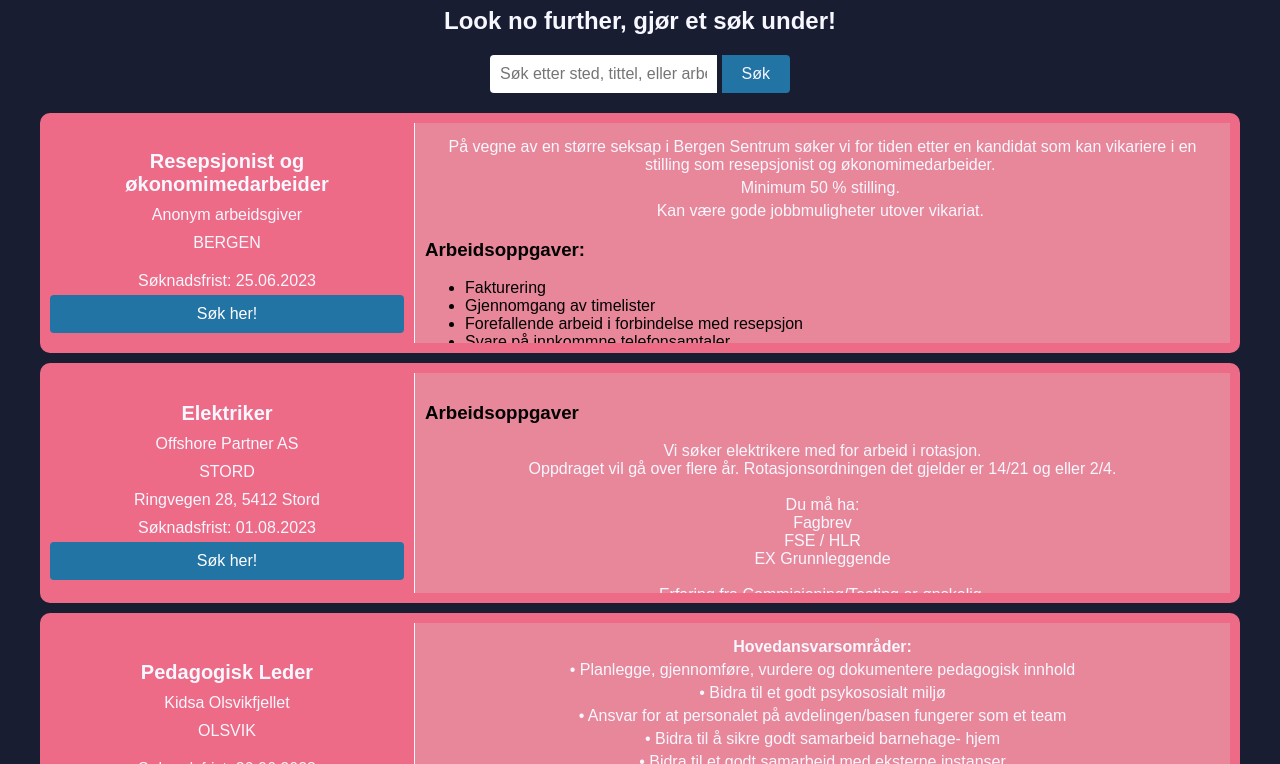
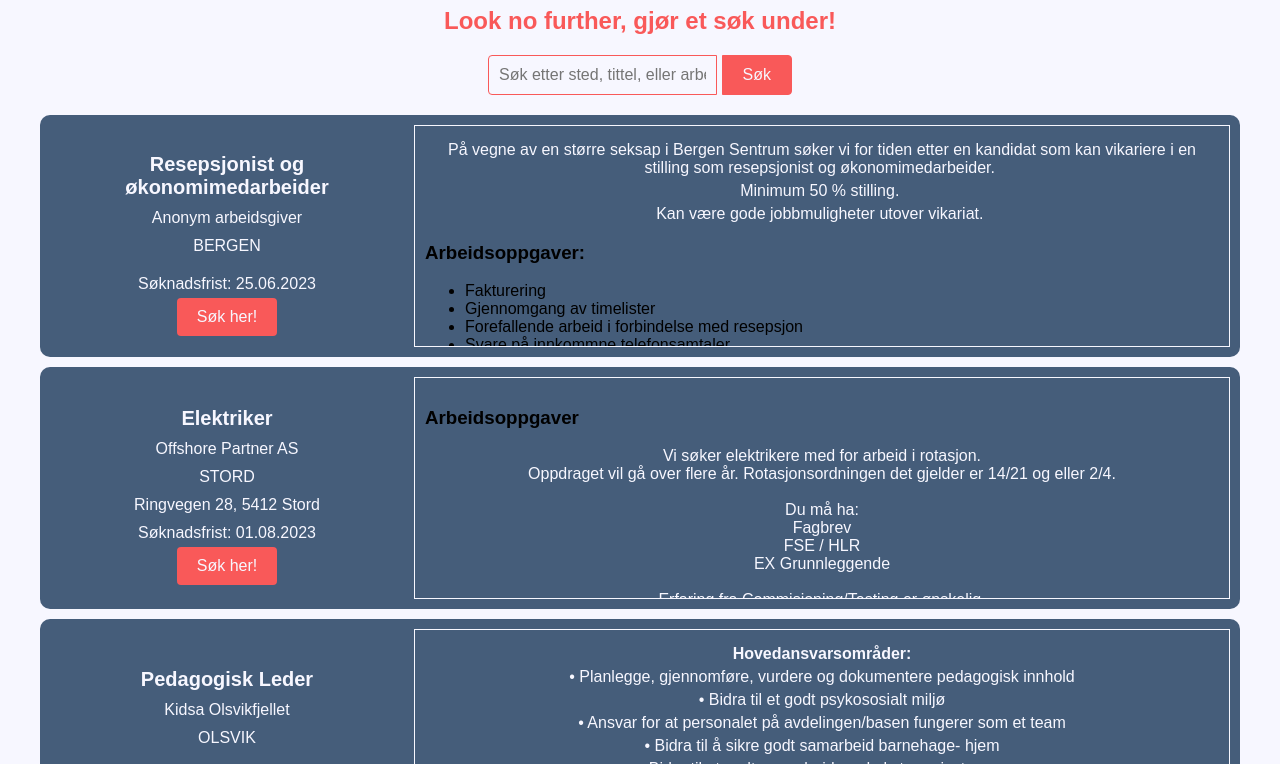
Before and after one commit to hammervold8/jobb-for-ungdommer, a plain HTML site: page index.html in a window 1280 px wide. Shown: the part 73-837 px from the top of the page. Drawn offline with Linux system fonts and the light colour scheme; a script that the page names is missing.

Commit message:
Updated color palette

```diff
--- a/style.css
+++ b/style.css
@@ -2,22 +2,19 @@
 /* Colors */
 
 :root {
-    --ucla-blue: #2274a5ff;
-    --ucla-blue-hover: rgb(23, 85, 121);
-    --oxford-blue: #191d32ff;
-    --citrine: #dec62bff;
-    --citrine-hover: rgb(150, 132, 17);
     --ghost-white: #f7f7ffff;
-    --brighter-pink: rgb(233, 135, 154);
-    --bright-pink: #ED6B86;
-    --bright-pink-hover: #ea3e60;
+
+    --black: #233142;
+    --dark-blue: #455d7a;
+    --red: #f95959;
+    --white: #e3e3e3;
   }
 
 /* General Styles */
 
 body {
     font-family: 'Arial', sans-serif;
-    background-color: var(--oxford-blue);
+    background-color: var(--ghost-white);
     margin: 0;
     padding-left: 40px;
     padding-right: 40px;
@@ -31,12 +28,12 @@ body {
 
   h1 {
     text-align: center;
-    color: var(--ghost-white);
+    color: var(--red);
   }
 
   h2 {
     text-align: center;
-    color: var(--ghost-white);
+    color: var(--red);
   }
 
   p {
@@ -57,7 +54,7 @@ body {
     align-items: center;
     padding: 10px;
     margin-bottom: 10px;
-    background-color: var(--bright-pink);
+    background-color: var(--dark-blue);
     border-radius: 10px;
     width: 100%;
     display: inline-flex;
@@ -70,6 +67,8 @@ body {
     flex-direction: column;
     width: 30%;
     margin-right: 10px;
+    text-align: center;
+    align-items: center;
   }
 
   .job-card .job-details .job-title {
@@ -104,11 +103,23 @@ body {
     text-align: center;
   }
 
+  .apply-button {
+    background-color: var(--red);
+    color: var(--ghost-white);
+    padding: 10px 20px;
+    font-size: 16px;
+    width: fit-content;
+    cursor: pointer;
+    border: none;
+    border-radius: 4px;
+    text-align: center;
+  }
+
   .job-description {
     flex: 1;
     padding: 10px;
-    border-left: 1px solid var(--ghost-white);
-    background-color: var(--brighter-pink);
+    border: 1px solid var(--ghost-white);
+    background-color: var(--dark-blue);
     width: 70%;
     min-height: 89%;
     max-height: 200px;
@@ -118,8 +129,8 @@ body {
 
   .job-description:hover {
     max-height: 100%;
-    background-color: var(--bright-pink-hover);
   }
+
 
   /* Search Bar Styles */
 
@@ -129,49 +140,34 @@ body {
     text-align: center;
   }
 
-  .apply-button {
-    background-color: var(--ucla-blue);
-    color: white;
-    padding: 10px 20px;
-    font-size: 16px;
-    width: 100%;
-    border: none;
-    cursor: pointer;
-    border-radius: 4px;
-    text-align: center;
-  }
-
-  .apply-button:hover {
-    background-color: var(--ucla-blue-hover);
-  }
-
-
   .search-bar {
     display: flex;
     align-items: center;
-    margin-bottom: 20px;
+    margin-bottom: 20px;;
   }
 
   .search-input {
     flex: 1;
     padding: 10px;
     font-size: 16px;
-    border: none;
+    border: 1px solid var(--red);
     border-radius: 4px 0 0 4px;
+    background-color: var(--ghost-white);
   }
 
   .search-button {
     padding: 10px 20px;
     font-size: 16px;
-    background-color: var(--ucla-blue);
+    background-color: var(--red);
     color: var(--ghost-white);
-    border: none;
+    border: 1px solid var(--red);
     border-radius: 0 4px 4px 0;
     cursor: pointer;
   }
 
   .search-button:hover {
-    background-color: var(--ucla-blue-hover);
+    background-color: var(--ghost-white);
+    color: var(--red);
   }
 
   /* Responsive Styles */
```
Also changed, not shown: 1 other file.
